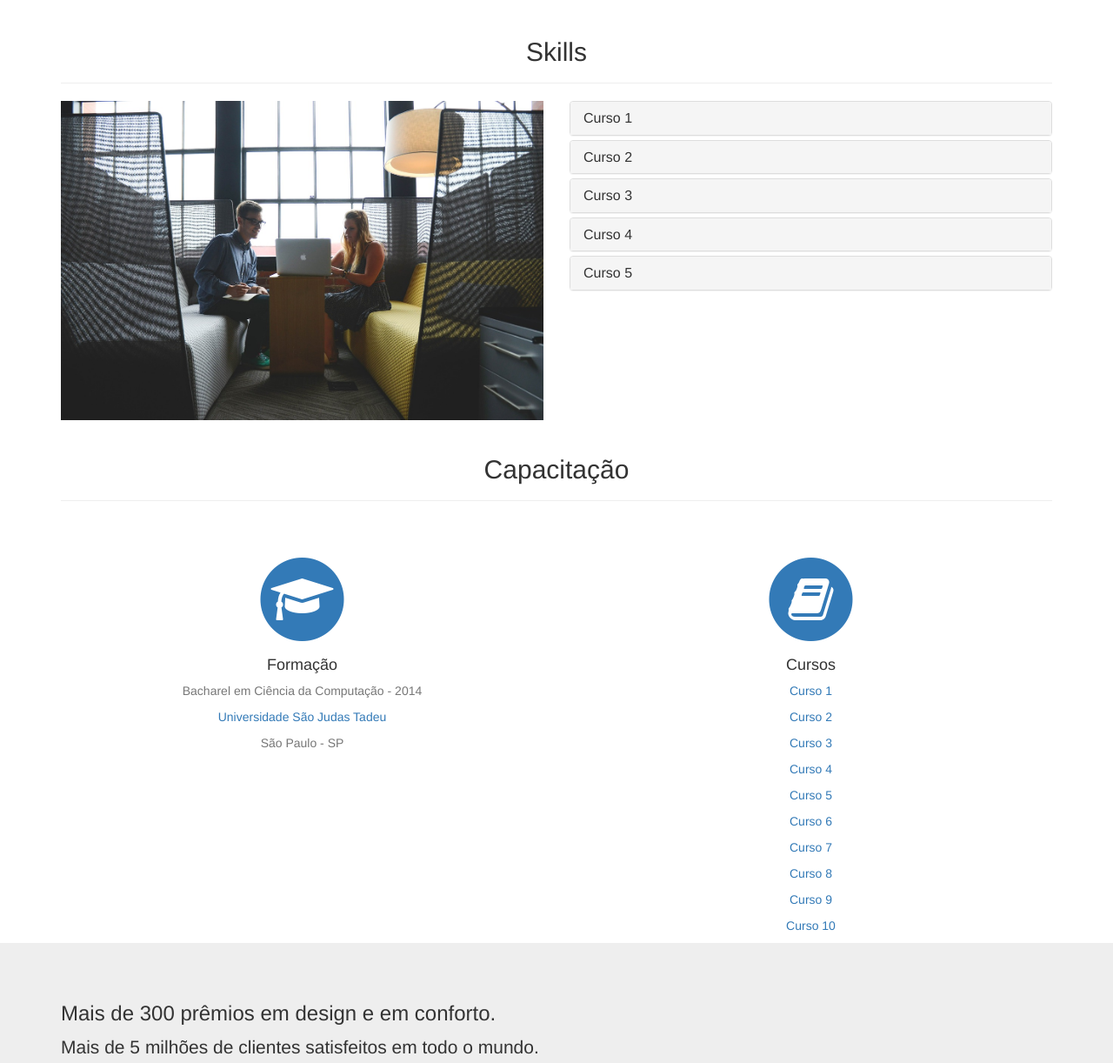
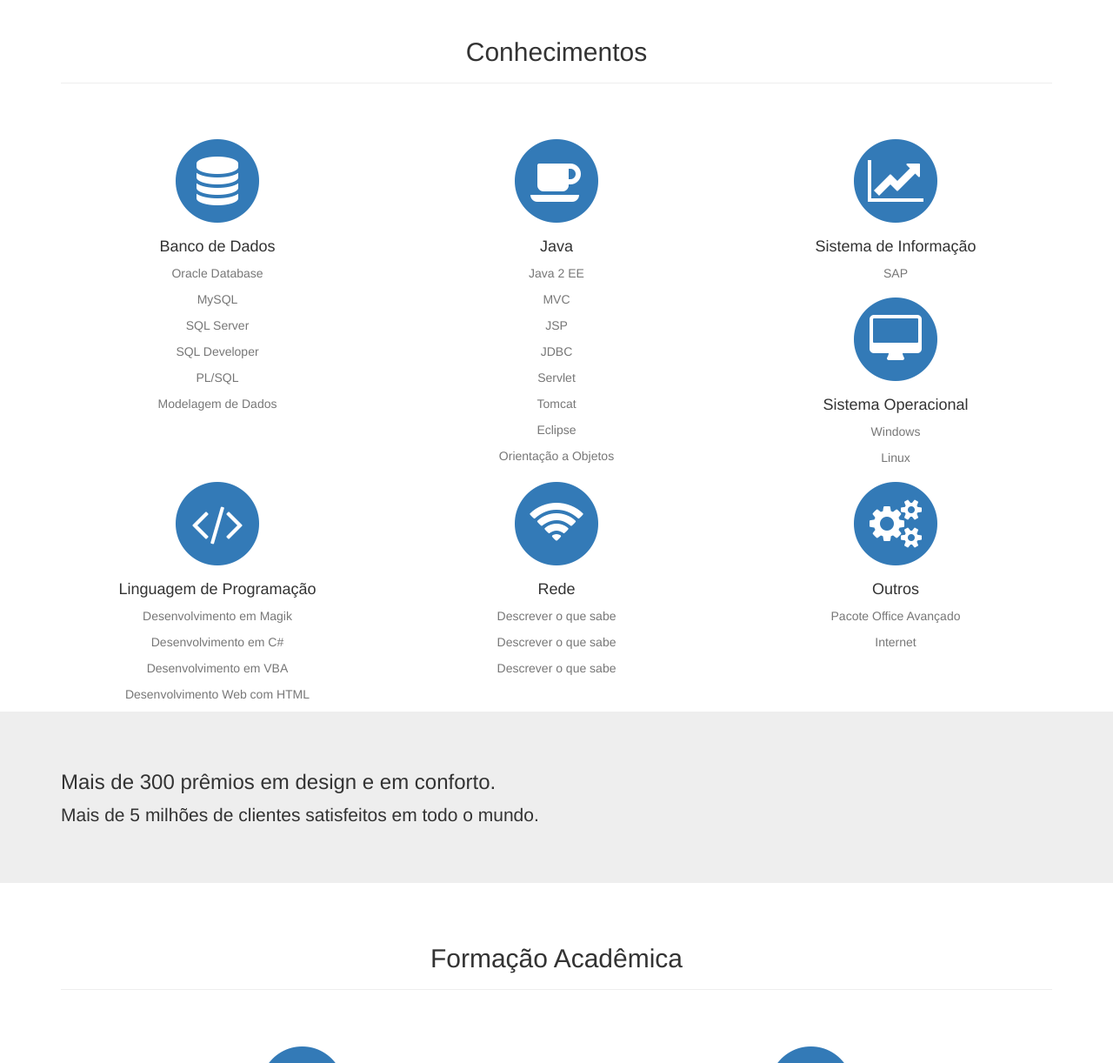
Before and after one commit to Llandin/Llandin.github.io, a plain HTML site: page index.html in a window 1280 px wide. Shown: the part 797-2019 px from the top of the page at 87% size. Drawn offline with Linux system fonts and the light colour scheme.

Commit message:
Adicionando conteudo pessoal.

```diff
--- a/index.html
+++ b/index.html
@@ -24,6 +24,7 @@
 				<div class="collapse navbar-collapse" id="collapse-navbar">
 					<ul class="nav navbar-nav">
 						<li><a href="#skills">Skill</a></li>
+						<li><a href="#education">Formação</a></li>
 						<li><a href="#nossos-projetos">Projetos</a></li>
 						<li><a href="#depoimentos">Depoimentos</a></li>
 						<li><a href="#sobre-mim">Sobre Mim</a></li>
@@ -42,7 +43,7 @@
 		</div>
 	</header>
 
-	<section id="skills" class="container">
+	<!--<section id="skills" class="container">
 		<div class="page-header">
 			<h2 class="text-center">Skills</h2>
 		</div>
@@ -114,14 +115,115 @@
 				</div>
 			</div>
 		</div>
-	</section>
+	</section> -->
 
-<section id="education">
+<section id="skills">
         <div class="container">
             <div class="row">
                 <div class="col-lg-12 text-center">
             		<div class="page-header">
-						<h2 class="text-center">Capacitação</h2>
+						<h2 class="text-center">Conhecimentos</h2>
+					</div>
+                    <!-- <h3 class="section-subheading text-muted">Technologies and skills:</h3> -->
+					<h3 class="section-subheading text-muted">&nbsp;</h3>
+                </div>
+            </div>
+            <div class="row text-center">
+                <div class="col-md-4">
+                    <span class="fa-stack fa-4x">
+                        <i class="fa fa-circle fa-stack-2x text-primary"></i>
+                        <i class="fa fa-database fa-stack-1x fa-inverse"></i>
+                    </span>
+                    <h4 class="service-heading">Banco de Dados</h4>
+                    <p class="text-muted">Oracle Database</p>
+                    <p class="text-muted">MySQL</p>
+                    <p class="text-muted">SQL Server</p>
+                    <p class="text-muted">SQL Developer</p>
+                    <p class="text-muted">PL/SQL</p>
+                    <p class="text-muted">Modelagem de Dados</p>
+                </div>
+                <div class="col-md-4">
+                    <span class="fa-stack fa-4x">
+                        <i class="fa fa-circle fa-stack-2x text-primary"></i>
+                        <i class="fa fa-coffee fa-stack-1x fa-inverse"></i>
+                    </span>
+                    <h4 class="service-heading">Java</h4>
+                    <p class="text-muted">Java 2 EE</p>
+                    <p class="text-muted">MVC</p>
+                    <p class="text-muted">JSP</p>
+                    <p class="text-muted">JDBC</p>
+                    <p class="text-muted">Servlet</p>
+                    <p class="text-muted">Tomcat</p>
+                    <p class="text-muted">Eclipse</p>
+                    <p class="text-muted">Orientação a Objetos</p>
+                </div>
+                <div class="col-md-4">
+                    <span class="fa-stack fa-4x">
+                        <i class="fa fa-circle fa-stack-2x text-primary"></i>
+                        <i class="fa fa-line-chart fa-stack-1x fa-inverse"></i>
+                    </span>
+                    <h4 class="service-heading">Sistema de Informação</h4>
+                    <p class="text-muted">SAP</p>
+                </div>
+                <div class="col-md-4">
+                    <span class="fa-stack fa-4x">
+                        <i class="fa fa-circle fa-stack-2x text-primary"></i>
+                        <i class="fa fa-desktop fa-stack-1x fa-inverse"></i>
+                    </span>
+                    <h4 class="service-heading">Sistema Operacional</h4>
+                    <p class="text-muted">Windows</p>
+                    <p class="text-muted">Linux</p>
+                </div>
+
+
+                <div class="col-md-4">
+                    <span class="fa-stack fa-4x">
+                        <i class="fa fa-circle fa-stack-2x text-primary"></i>
+                        <i class="fa fa-code fa-stack-1x fa-inverse"></i>
+                    </span>
+                    <h4 class="service-heading">Linguagem de Programação</h4>
+                    <p class="text-muted">Desenvolvimento em Magik</p>
+                    <p class="text-muted">Desenvolvimento em C#</p>
+                    <p class="text-muted">Desenvolvimento em VBA</p>
+                    <p class="text-muted">Desenvolvimento Web com HTML</p>
+                </div>
+
+                <div class="col-md-4">
+                    <span class="fa-stack fa-4x">
+                        <i class="fa fa-circle fa-stack-2x text-primary"></i>
+                        <i class="fa fa-wifi fa-stack-1x fa-inverse"></i>
+                    </span>
+                    <h4 class="service-heading">Rede</h4>
+                    <p class="text-muted">Descrever o que sabe</p>
+                    <p class="text-muted">Descrever o que sabe</p>
+                    <p class="text-muted">Descrever o que sabe</p>
+                </div>
+                <div class="col-md-4">
+                    <span class="fa-stack fa-4x">
+                        <i class="fa fa-circle fa-stack-2x text-primary"></i>
+                        <i class="fa fa-cogs fa-stack-1x fa-inverse"></i>
+                    </span>
+                    <h4 class="service-heading">Outros</h4>
+                    <p class="text-muted">Pacote Office Avançado</p>
+                    <p class="text-muted">Internet</p>
+                </div>
+            </div>
+        </div>
+    </section>
+
+	<div class="jumbotron">
+		<div class="container">
+			<h3>Mais de 300 prêmios em design e em conforto.</h3>
+			<p>Mais de 5 milhões de clientes satisfeitos em todo o mundo.</p>
+		</div>
+	</div>
+
+    <section id="education">
+        <div class="container">
+            <div class="row">
+                <div class="col-lg-12 text-center">
+            		<div class="page-header">
+						<h2 class="text-center">Formação Acadêmica</h2>
 					</div>
                     <!-- <h3 class="section-subheading text-muted">Technologies and skills:</h3> -->
 					<h3 class="section-subheading text-muted">&nbsp;</h3>
@@ -133,7 +235,7 @@
                         <i class="fa fa-circle fa-stack-2x text-primary"></i>
                         <i class="fa fa-graduation-cap fa-stack-1x fa-inverse"></i>
                     </span>
-                    <h4 class="service-heading">Formação</h4>
+                    <h4 class="service-heading">Graduação</h4>
                     <p class="text-muted">Bacharel em Ciência da Computação - 2014</p>
 					<p class="text-muted"><a href="http://www.usjt.br/" target="_blank">Universidade São Judas Tadeu</a></p>
                     <p class="text-muted">São Paulo - SP</p>
@@ -143,27 +245,16 @@
                         <i class="fa fa-circle fa-stack-2x text-primary"></i>
                         <i class="fa fa-book fa-stack-1x fa-inverse"></i>
                     </span>
-                    <h4 class="service-heading">Cursos</h4>
-                    <p class="text-muted"><a href="" target="_blank">Curso 1</a></p>
-                    <p class="text-muted"><a href="" target="_blank">Curso 2</a></p>
-                    <p class="text-muted"><a href="" target="_blank">Curso 3</a></p>
-                    <p class="text-muted"><a href="" target="_blank">Curso 4</a></p>
-                    <p class="text-muted"><a href="" target="_blank">Curso 5</a></p>
-                    <p class="text-muted"><a href="" target="_blank">Curso 6</a></p>
-                    <p class="text-muted"><a href="" target="_blank">Curso 7</a></p>
-                    <p class="text-muted"><a href="" target="_blank">Curso 8</a></p>
-                    <p class="text-muted"><a href="" target="_blank">Curso 9</a></p>
-                    <p class="text-muted"><a href="" target="_blank">Curso 10</a></p>
+                    <h4 class="service-heading">Curso</h4>
+                    <p class="text-muted"><a href="" target="_blank">Formação DBA Oracle 11g - Trainning Education Services: SQL Foundations</a></p>
+                    <p class="text-muted"><a href="" target="_blank">Formação DBA Oracle 11g - Trainning Education Services: Programando com PL/SQL</a></p>
+                    <p class="text-muted"><a href="" target="_blank">Formação DBA Oracle 11g - Trainning Education Services: Administração Workshop I</a></p>
+                    <p class="text-muted"><a href="" target="_blank">Formação DBA Oracle 11g - Trainning Education Services: Administração Workshop II</a></p>
+                    <p class="text-muted"><a href="" target="_blank">Etec Guaracy Silveira. Ext. Escola Professor Mauro de Oliveira: Técnico em Redes de Computadores</a></p>
+                    <p class="text-muted"><a href="" target="_blank">Extreme Idiomas – Eurodata: Inglês Nível Intermediário</a></p>
+                    <p class="text-muted"><a href="" target="_blank">Server Educação Profissional: Técnico em Informática</a></p>
+                    <p class="text-muted"><a href="" target="_blank">APF Métricas: Técnico em Analise de Pontos de Função</a></p>
                 </div>
-				<!-- <div class="col-md-4">
-                    <span class="fa-stack fa-4x">
-                        <i class="fa fa-circle fa-stack-2x text-primary"></i>
-                        <i class="fa fa-language fa-stack-1x fa-inverse"></i>
-                    </span>
-                    <h4 class="service-heading">LANGUAGE</h4>
-                    <p class="text-muted">Portuguese - Brazil</p>
-					<p class="text-muted">English</p>
-                </div> -->
             </div>
         </div>
     </section>
@@ -301,26 +392,7 @@
 	</section>
 
 
-
-	<div class="container">
-		<div class="row">
-			<section id="sobre-mim" class="col-sm-6">
-				<h2 class="text-center">Sobre mim</h2>
-				<div class="row">
-					<div class="text-center">
-                        <img src="img/team/1.jpg" class="center-block img-responsive img-circle" alt="">
-                        <h4>Lais Helena Landin</h4>
-                        <p>Cientista da Computação</p>
-                    </div>
-	            </div>
-	            <div class="row">
-	                <div class="col-lg-8 col-lg-offset-2 text-center">
-	                    <p class="large text-muted">Lorem ipsum dolor sit amet, consectetur adipiscing elit. Phasellus malesuada vehicula faucibus. In semper urna ac lorem feugiat ultricies. Donec vel ligula fringilla, pulvinar nulla ut, imperdiet neque. Donec lobortis orci eu augue tempor, fringilla varius ipsum porta. Nam sed rutrum nisl. Phasellus convallis eget augue et mollis. Etiam pellentesque felis ante, vitae porta dui pretium accumsan. Nunc ac felis maximus, tincidunt quam in, ultrices nisl. Nullam vitae eros efficitur, aliquam est vitae, sollicitudin tellus. Ut viverra ante ut finibus rutrum. Ut hendrerit arcu tincidunt nibh lacinia, nec tempor nisi consequat. Vestibulum a accumsan nunc. Etiam dolor massa, cursus ac condimentum at, eleifend a libero.Lorem ipsum dolor sit amet, consectetur adipiscing elit. Phasellus malesuada vehicula faucibus. In semper urna ac lorem feugiat ultricies. Donec vel ligula fringilla, pulvinar nulla ut, imperdiet neque. Donec lobortis orci eu augue tempor, fringilla varius ipsum porta. Nam sed rutrum nisl. Phasellus convallis eget augue et mollis. Etiam pellentesque felis ante, vitae porta dui pretium accumsan. Nunc ac felis maximus, tincidunt quam in, ultrices nisl. Nullam vitae eros efficitur, aliquam est vitae, sollicitudin tellus. Ut viverra ante ut finibus rutrum. Ut hendrerit arcu tincidunt nibh lacinia, nec tempor nisi consequat. Vestibulum a accumsan nunc. Etiam dolor massa, cursus ac condimentum at, eleifend a libero.</p>
-	                </div>
-	            </div>
-			</section>
-
-			<section id="contact" class="col-sm-6">
+<section id="contact" class="container">
 				<div class="page-header">
 					<h2 class="text-center">Contato</h2>
 				</div>
@@ -372,25 +444,14 @@
                     </div>
                 </form>
 			</section>
-		</div>
-	</div>
-
 	<footer>
-		<ul class="list-inline social-buttons">
-            <li><a href="" target="_blank"><i class="fa fa-facebook fa-3x"></i></a>
+		<ul class="list-inline social-buttons text-center">
+            <li><a href="https://www.facebook.com/Lahlandin?ref=bookmarks" target="_blank"><i class="fa fa-facebook fa-2x"></i></a>
             </li>
-            <li><a href="" target="_blank"><i class="fa fa-linkedin fa-3x"></i></a>
+            <li><a href="https://br.linkedin.com/in/laislandin" target="_blank"><i class="fa fa-linkedin fa-2x"></i></a>
             </li>
         </ul>
-		<address>
-			<strong>Mutant Academy</strong><br>
-			Rua Way Muscle, 666, Fort Neighborhood<br>
-			São Paulo, SP<br>
-			Tel: (11) 5031-7901
-		</address>
-		<address>
-			Email: contato.bodybuilder@mutantacademy.com
-		</address>
+		<p class="text-center"><strong>Copyright © Lais Helena Landin 2016</strong></p>
 	</footer>
 
 	<script src="bootstrap/js/jquery-1.12.2.min.js"></script>
```
